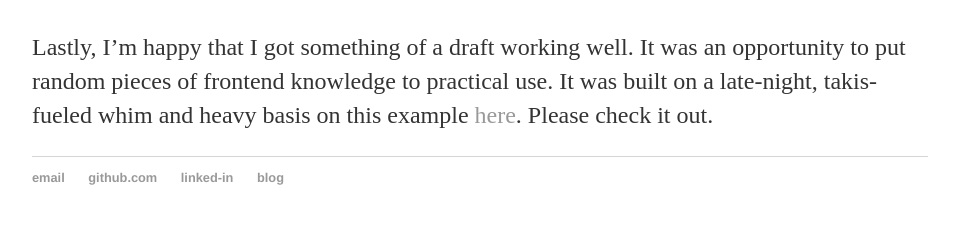
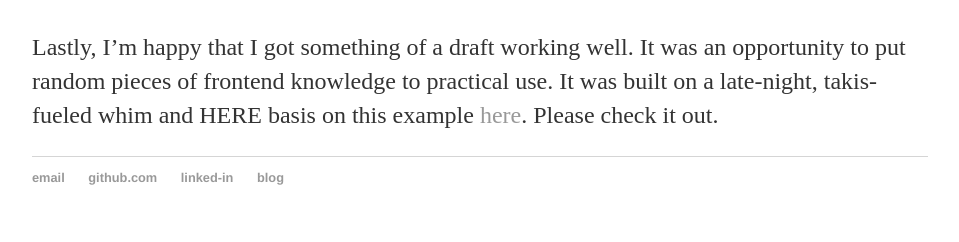
Before and after one commit to aa104/v1_porfolio_website, a Jekyll site: the page built from _posts/2021-02-25-lessons-learned.md, in a window 1280 px wide. Shown: the part 888-1130 px from the top of the page, without its empty margins (160-1119 px from the left). Built offline with Jekyll 4.4.1, drawn with Linux system fonts in a browser that asks for light colours.

Commit message:
ready player1

```diff
--- a/_posts/2021-02-25-lessons-learned.md
+++ b/_posts/2021-02-25-lessons-learned.md
@@ -11,4 +11,4 @@ The first lesson is to have a clear objective in mind. While this page clearly c
 
 A second lesson is to investigate more sources to understand the trade-offs between available choices.
 
-Lastly, I'm happy that I got something of a draft working well. It was an opportunity to put random pieces of frontend knowledge to practical use. It was built on a late-night, takis-fueled whim and heavy basis on this example [here](http://jmcglone.com/guides/github-pages/). Please check it out.
+Lastly, I'm happy that I got something of a draft working well. It was an opportunity to put random pieces of frontend knowledge to practical use. It was built on a late-night, takis-fueled whim and HERE basis on this example [here](http://jmcglone.com/guides/github-pages/). Please check it out.
```
Also changed, not shown: _posts/2021-02-26-current-plans.md (+1 -1 lines).
